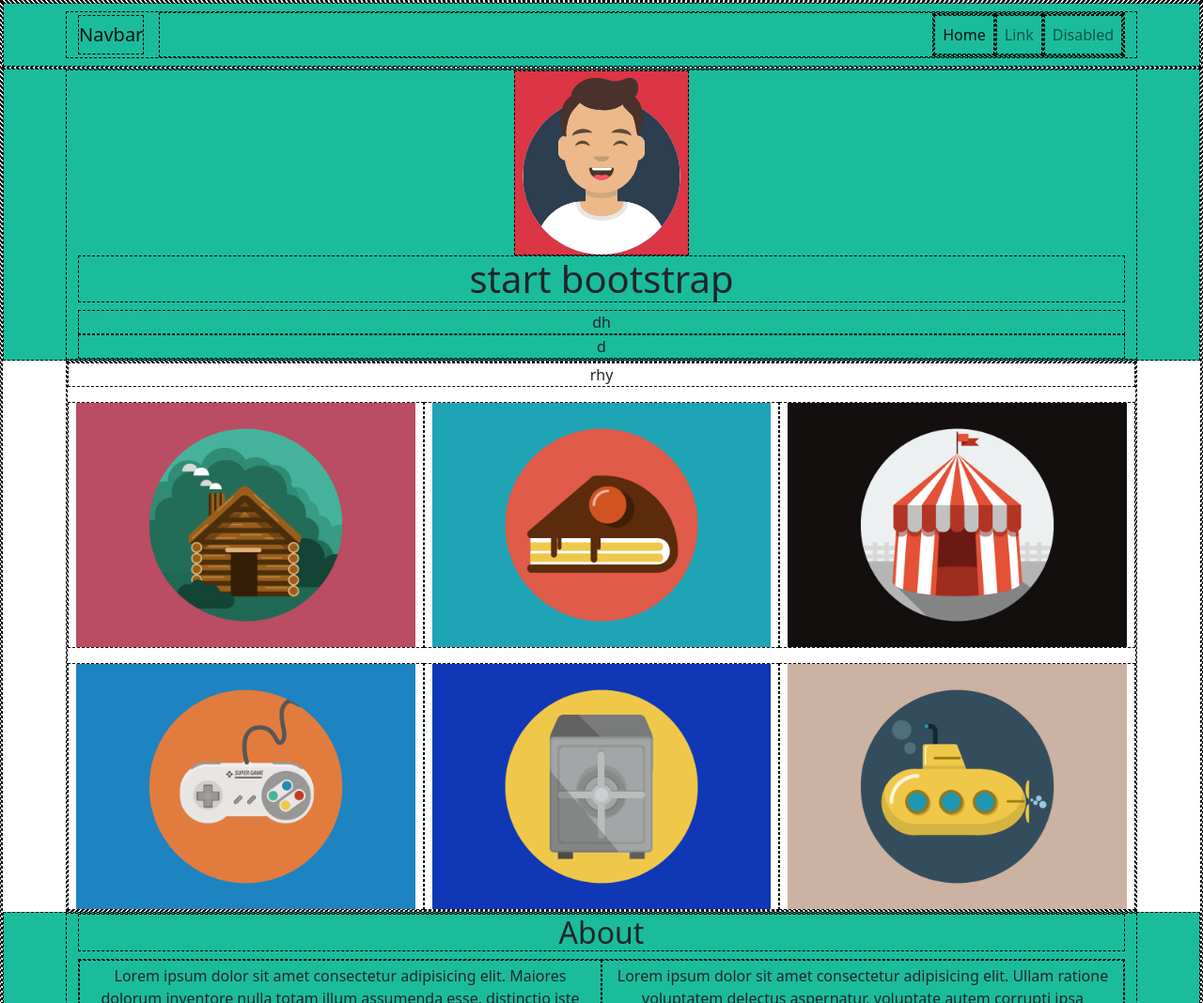
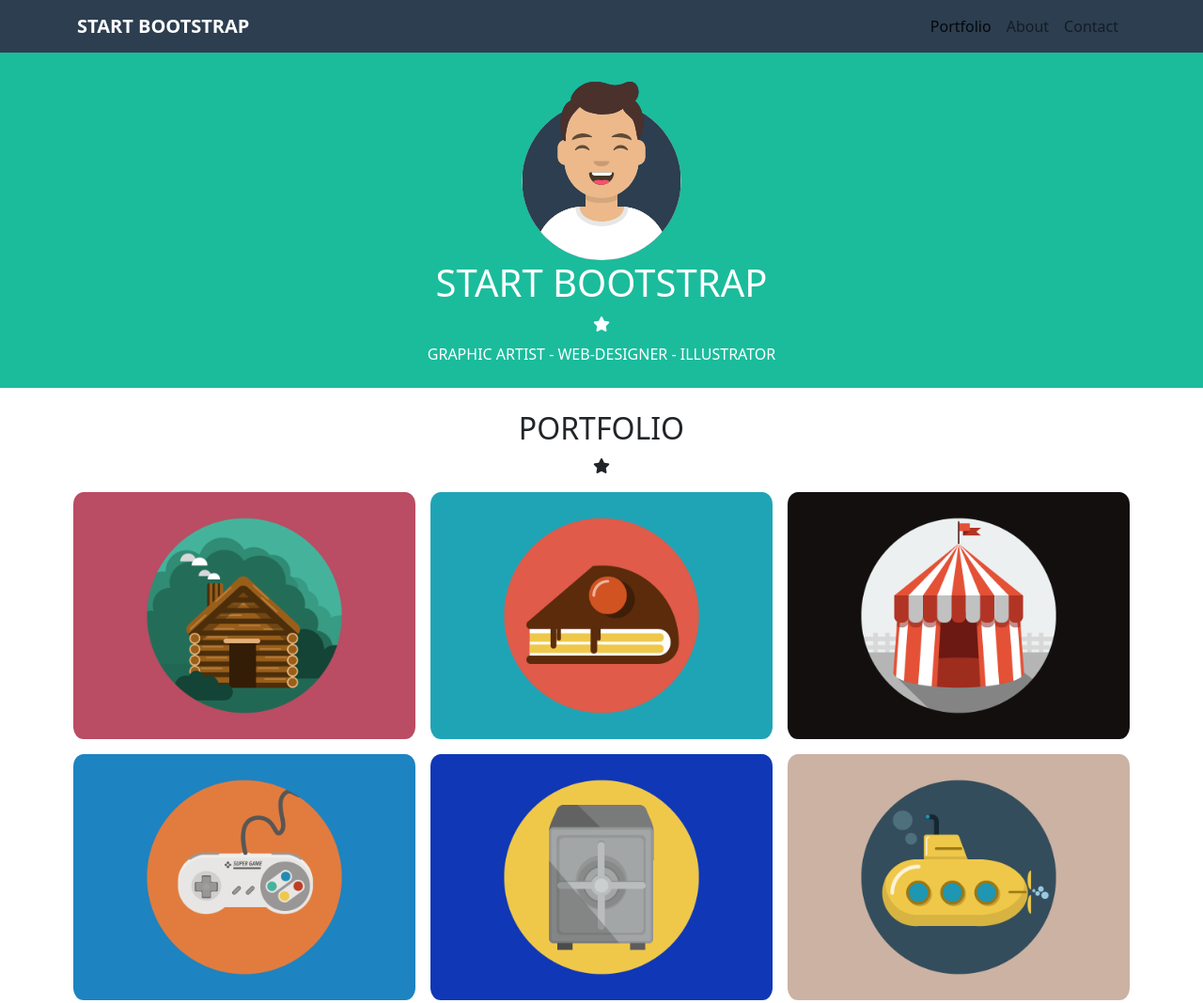
Before and after one commit to fabiodelli/html-css-bootstrap-freelancer, a plain HTML site: page index.html in a window 1280 px wide. Shown: the top 1068 px of the page at 94% size. Drawn offline with nearby package versions, Linux system fonts and the light colour scheme.

Commit message:
modify img create utiliti

```diff
--- a/assets/css/style.css
+++ b/assets/css/style.css
@@ -1,8 +1,8 @@
 *{
-    border: dashed black 1px;
+    /* border: dashed black 1px; */
 }
 
-/* #region Utilitys*/
+/* #region Utilitis*/
 .bg_header{
     background-color: #2c3e50;
 }
@@ -18,4 +18,7 @@
 .text_jumbo{
     color: #1abc9c;
 }
+.b_radius{
+    border-radius: 5%;
+}
 /* #endregion Utilitys*/
--- a/index.html
+++ b/index.html
@@ -18,25 +18,25 @@
     </head>
     <body>
 
-        <!-- Header--------------------------------------------------------- -->
+        <!-- Header----------------------------------------------------------->
 
         <header>
-            <nav class="navbar navbar-expand-lg bg_jumbo">
+            <nav class="navbar navbar-expand-lg bg_header">
                 <div class="container-md">
-                  <a class="navbar-brand" href="#">Navbar</a>
+                  <a class="navbar-brand" href="#"><strong class="text_white">START BOOTSTRAP</strong></a>
                   <button class="navbar-toggler" type="button" data-bs-toggle="collapse" data-bs-target="#navbarSupportedContent" aria-controls="navbarSupportedContent" aria-expanded="false" aria-label="Toggle navigation">
                     <span class="navbar-toggler-icon"></span>
                   </button>
                   <div class="collapse navbar-collapse" id="navbarSupportedContent">
                     <ul class="navbar-nav ms-auto mb-2 mb-lg-0">
                       <li class="nav-item">
-                        <a class="nav-link active" aria-current="page" href="#">Home</a>
+                        <a class="nav-link active text_white" aria-current="page" href="#">Portfolio</a>
                       </li>
                       <li class="nav-item">
-                        <a class="nav-link" href="#">Link</a>
+                        <a class="nav-link text_white" href="#">About</a>
                       </li>
                       <li class="nav-item">
-                        <a class="nav-link ">Disabled</a>
+                        <a class="nav-link text_white">Contact</a>
                       </li>
                     </ul>
                   </div>
@@ -50,23 +50,24 @@
             <div class="container-fluid text-center bg_jumbo">
                 <div class="container-md container-lg">
 
-                    <img class="bg-danger col-2" src="./assets/img/avatar.svg"
+                    <img class="bg_jumbo col-2 mt-4" src="./assets/img/avatar.svg"
                         alt="Avatar">
-                    <h1 class="col">start bootstrap</h1>
-                    <div>dh</div>
-                    <div>d</div>
+                    <h1 class="col text_white">START BOOTSTRAP</h1>
+                    <div><i class="fa-solid fa-star text_white"></i></div>
+                    <div class="text_white mt-2 pb-4">GRAPHIC ARTIST - WEB-DESIGNER - ILLUSTRATOR</div>
 
                 </div>
             </div>
                 <div class="container-md container-lg">
-                    <div class="row flex-wrap text-center">
-                        <div class="col-12">rhy</div>
-                        <img src="./assets/img/cabin.png" alt="Cabin" class="col-12 col-md-6 col-lg-4 g-3">
-                        <img src="./assets/img/cake.png" alt="Cabin" class="col-12 col-md-6 col-lg-4 g-3">
-                        <img src="./assets/img/circus.png" alt="Cabin" class="col-12 col-md-6 col-lg-4 g-3">
-                        <img src="./assets/img/game.png" alt="Cabin" class="col-12 col-md-6 col-lg-4 g-3">
-                        <img src="./assets/img/safe.png" alt="Cabin" class="col-12 col-md-6 col-lg-4 g-3">
-                        <img src="./assets/img/submarine.png" alt="Cabin" class="col-12 col-md-6 col-lg-4 g-3">
+                    <div class="row flex-wrap text-center mb-4">
+                        <h2 class="col-12 mt-4">PORTFOLIO</h2>
+                        <div><i class="fa-solid fa-star "></i></div>
+                        <img src="./assets/img/cabin.png" alt="Cabin" class="col-12 col-md-6 col-lg-4 g-3 b_radius">
+                        <img src="./assets/img/cake.png" alt="Cabin" class="col-12 col-md-6 col-lg-4 g-3 b_radius">
+                        <img src="./assets/img/circus.png" alt="Cabin" class="col-12 col-md-6 col-lg-4 g-3 b_radius">
+                        <img src="./assets/img/game.png" alt="Cabin" class="col-12 col-md-6 col-lg-4 g-3 b_radius">
+                        <img src="./assets/img/safe.png" alt="Cabin" class="col-12 col-md-6 col-lg-4 g-3 b_radius">
+                        <img src="./assets/img/submarine.png" alt="Cabin" class="col-12 col-md-6 col-lg-4 g-3 b_radius">
                     </div>
                 </div>
 
```
